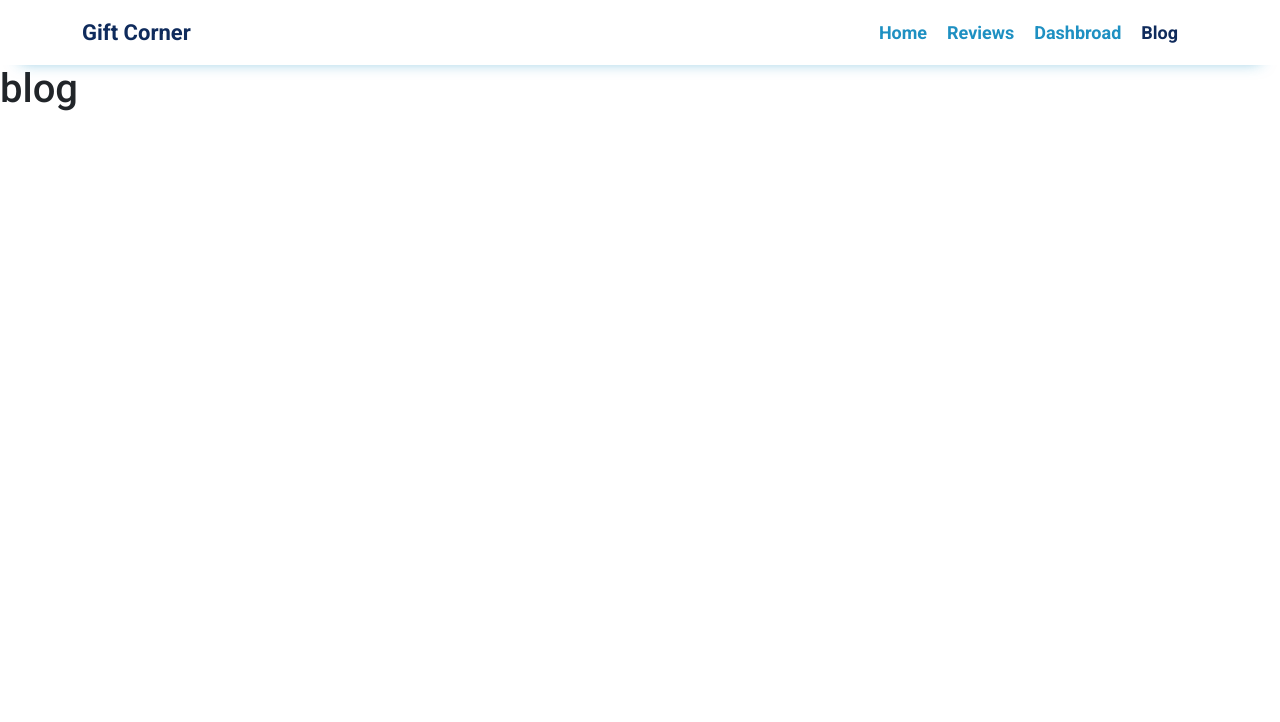
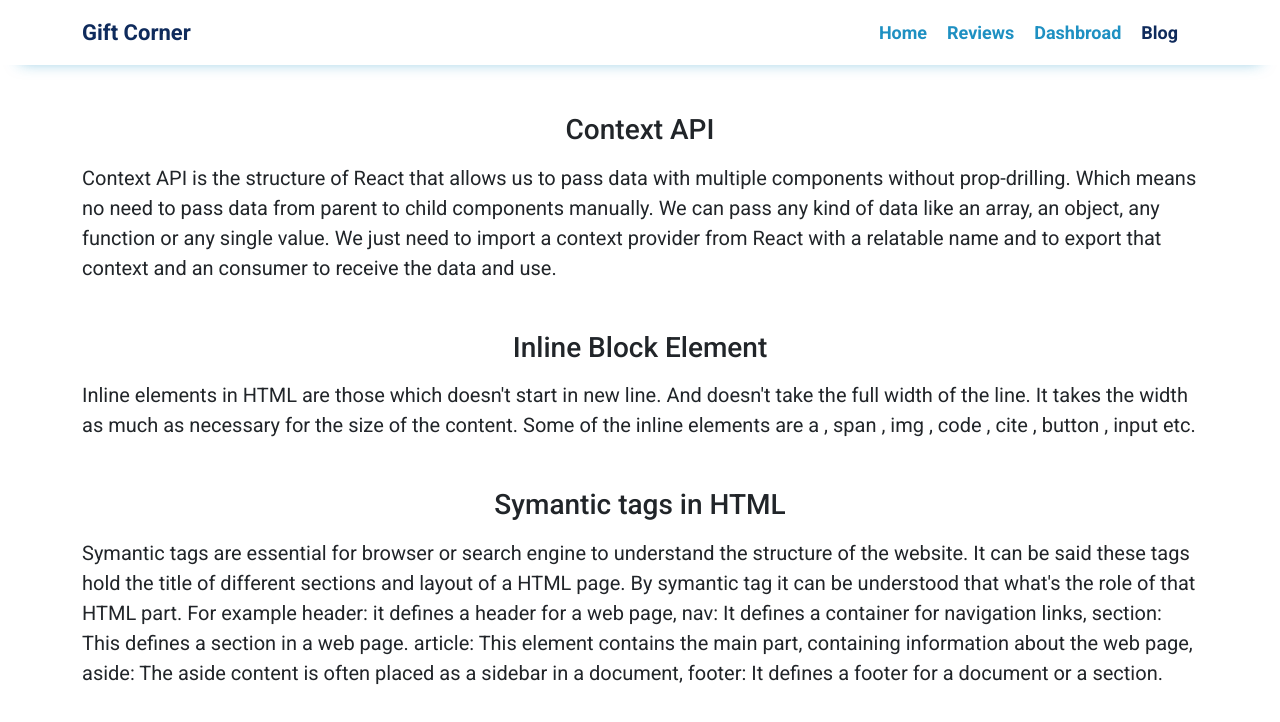
Before and after one commit to AnikaLabiba/gift-corner, a React (Create React App) app: page /blog in a window 1280 px wide. Shown: the top 722 px of the page. Built offline with nearby package versions, Linux system fonts and the light colour scheme.

Commit message:
thetheoretical ans added

```diff
--- a/src/Components/Blog/Blog.js
+++ b/src/Components/Blog/Blog.js
@@ -2,8 +2,21 @@ import React from 'react';
 
 const Blog = () => {
     return (
-        <div>
-            <h1>blog</h1>
+        <div className='container'>
+            <h3 className='text-center mt-5'>Context API</h3>
+            <p className='mt-3 fs-5'>Context API is the structure of React that allows us to pass data with multiple components without prop-drilling. Which means no need to pass data from parent to child components manually. We can pass any kind of data like an array, an object, any function or any single value. We just need to import a context provider from React with a relatable name and to export that context and an consumer to receive the data and use.</p>
+
+            <h3 className='text-center mt-5'>Inline Block Element</h3>
+            <p className='mt-3 fs-5'>Inline elements in HTML are those which doesn't start in new line. And doesn't take the full width of the line. It takes the width as much as necessary for the size of the content. Some of the inline elements are a  , span  , img  , code , cite , button , input  etc. </p>
+
+            <h3 className='text-center mt-5'>Symantic tags in HTML</h3>
+            <p className='mt-3 fs-5 mb-5'>Symantic tags are essential for browser or search engine to understand the structure of the website. It can be said these tags hold the title of different sections and layout of a HTML page. By symantic tag it can be understood that what's the role of that HTML part. For example header: it defines a header for a web page,
+                nav: It defines a container for navigation links,
+                section: This defines a section in a web page.
+                article: This element contains the main part, containing information about the web page,
+                aside: The aside content is often placed as a sidebar in a document,
+                footer: It defines a footer for a document or a section.</p>
+
         </div>
     );
 };
--- a/src/Components/SimpleBarChart/SimpleBarChart.js
+++ b/src/Components/SimpleBarChart/SimpleBarChart.js
@@ -17,7 +17,7 @@ const SimpleBarChart = () => {
             }}
         >
             <CartesianGrid strokeDasharray="3 3" />
-            <XAxis dataKey="name" />
+            <XAxis dataKey="month" />
             <YAxis />
             <Tooltip />
             <Legend />
```
